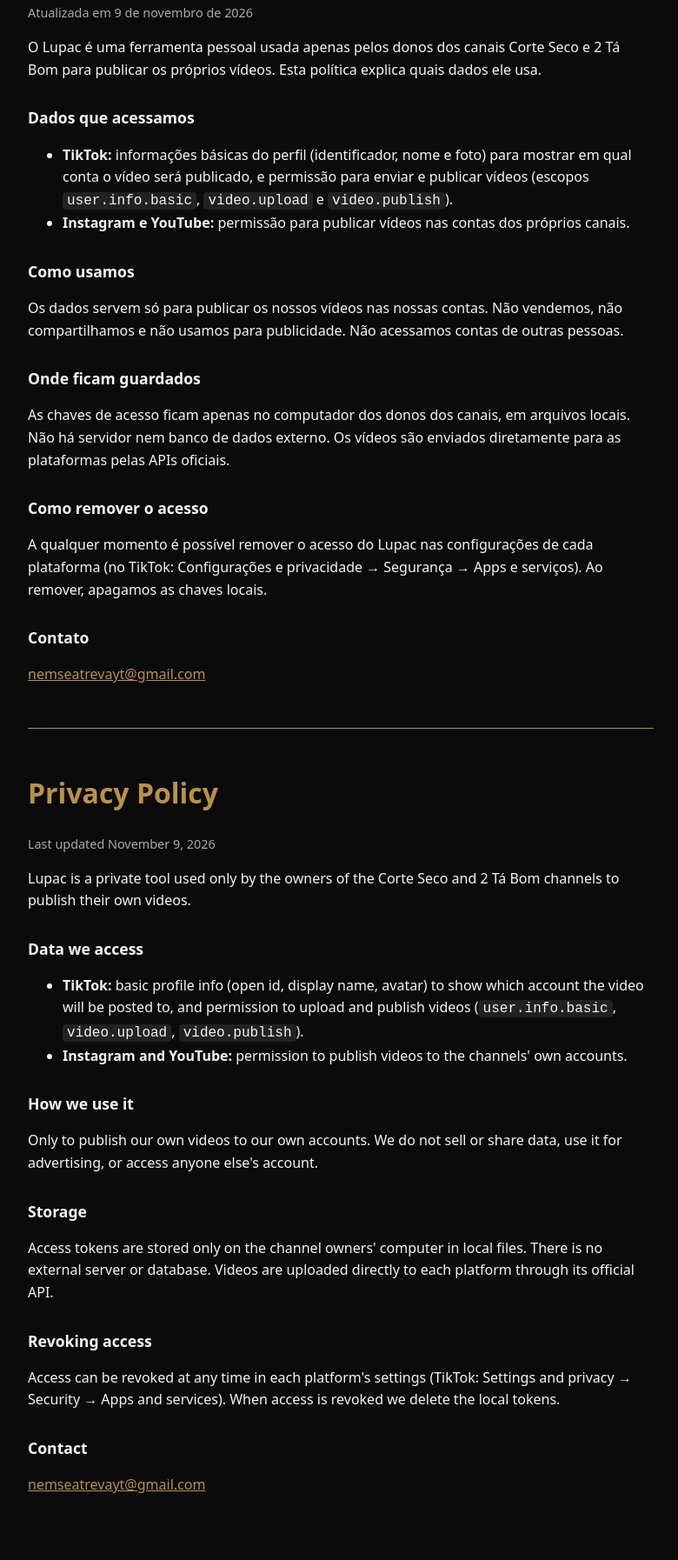
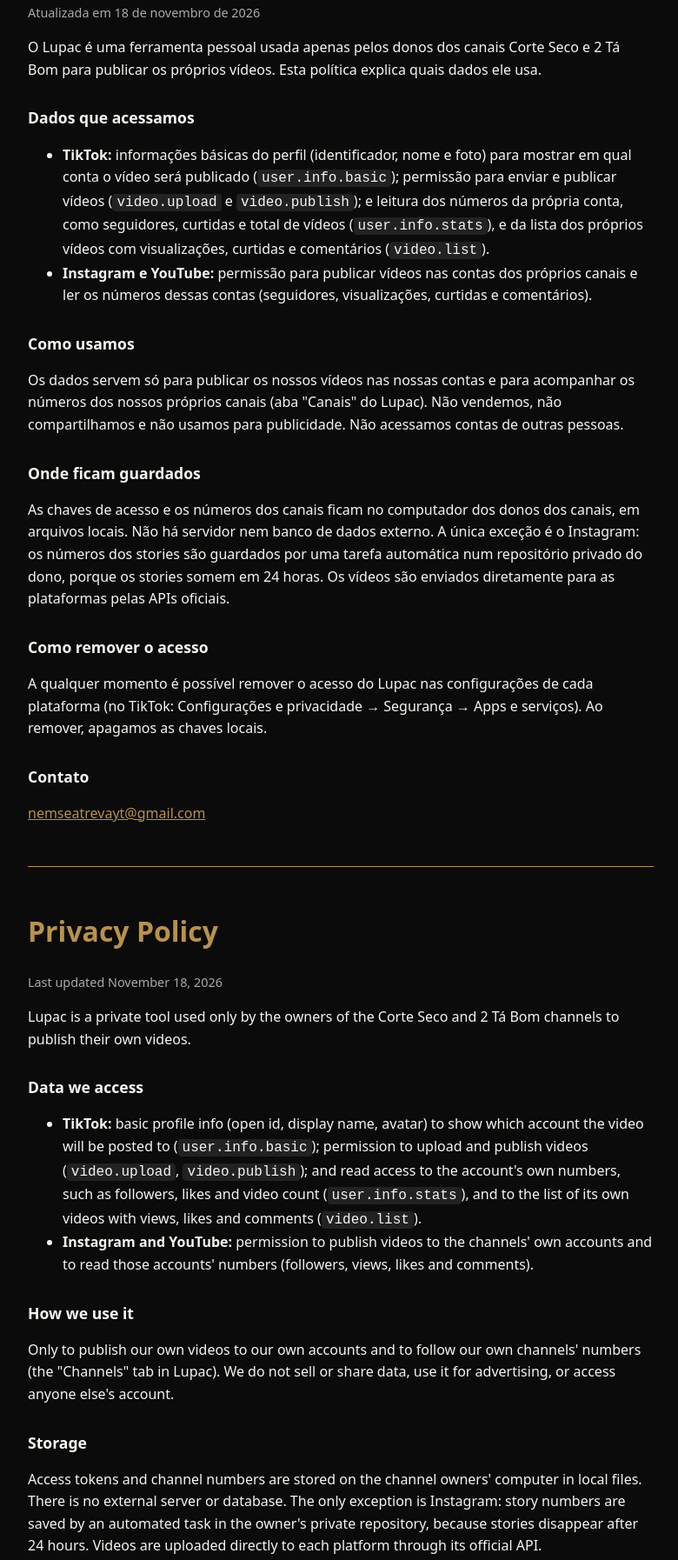
Before and after one commit to lucianofonsecadev/lupac, a plain HTML site: page privacidade.html in a window 1280 px wide. Shown: the part 159-1953 px from the top of the page at 87% size, without its empty margins (248-1028 px from the left). Drawn offline with Linux system fonts and the light colour scheme.

Commit message:
Política de privacidade: inclui user.info.stats e video.list
Acrescenta as permissões de leitura dos números da própria conta (aba Canais do Lupac),
os números de Instagram e YouTube, e onde ficam guardados os números dos stories.

```diff
--- a/privacidade.html
+++ b/privacidade.html
@@ -10,22 +10,28 @@
 <main>
 <p><a href="index.html">← Lupac</a></p>
 <h1>Política de Privacidade</h1>
-<p class="data">Atualizada em 9 de novembro de 2026</p>
+<p class="data">Atualizada em 18 de novembro de 2026</p>
 <p>O Lupac é uma ferramenta pessoal usada apenas pelos donos dos canais Corte Seco e 2 Tá Bom para publicar os próprios
 vídeos. Esta política explica quais dados ele usa.</p>
 <h2>Dados que acessamos</h2>
 <ul>
 <li><strong>TikTok:</strong> informações básicas do perfil (identificador, nome e foto) para mostrar em qual conta o vídeo
-será publicado, e permissão para enviar e publicar vídeos (escopos <code>user.info.basic</code>, <code>video.upload</code>
-e <code>video.publish</code>).</li>
-<li><strong>Instagram e YouTube:</strong> permissão para publicar vídeos nas contas dos próprios canais.</li>
+será publicado (<code>user.info.basic</code>); permissão para enviar e publicar vídeos (<code>video.upload</code> e
+<code>video.publish</code>); e leitura dos números da própria conta, como seguidores, curtidas e total de vídeos
+(<code>user.info.stats</code>), e da lista dos próprios vídeos com visualizações, curtidas e comentários
+(<code>video.list</code>).</li>
+<li><strong>Instagram e YouTube:</strong> permissão para publicar vídeos nas contas dos próprios canais e ler os números
+dessas contas (seguidores, visualizações, curtidas e comentários).</li>
 </ul>
 <h2>Como usamos</h2>
-<p>Os dados servem só para publicar os nossos vídeos nas nossas contas. Não vendemos, não compartilhamos e não usamos para
-publicidade. Não acessamos contas de outras pessoas.</p>
+<p>Os dados servem só para publicar os nossos vídeos nas nossas contas e para acompanhar os números dos nossos próprios
+canais (aba "Canais" do Lupac). Não vendemos, não compartilhamos e não usamos para publicidade. Não acessamos contas de
+outras pessoas.</p>
 <h2>Onde ficam guardados</h2>
-<p>As chaves de acesso ficam apenas no computador dos donos dos canais, em arquivos locais. Não há servidor nem banco de
-dados externo. Os vídeos são enviados diretamente para as plataformas pelas APIs oficiais.</p>
+<p>As chaves de acesso e os números dos canais ficam no computador dos donos dos canais, em arquivos locais. Não há
+servidor nem banco de dados externo. A única exceção é o Instagram: os números dos stories são guardados por uma tarefa
+automática num repositório privado do dono, porque os stories somem em 24 horas. Os vídeos são enviados diretamente para
+as plataformas pelas APIs oficiais.</p>
 <h2>Como remover o acesso</h2>
 <p>A qualquer momento é possível remover o acesso do Lupac nas configurações de cada plataforma (no TikTok: Configurações
 e privacidade → Segurança → Apps e serviços). Ao remover, apagamos as chaves locais.</p>
@@ -35,21 +41,26 @@ e privacidade → Segurança → Apps e serviços). Ao remover, apagamos as chav
 <hr>
 <h1 lang="en">Privacy Policy</h1>
 <div lang="en">
-<p class="data">Last updated November 9, 2026</p>
+<p class="data">Last updated November 18, 2026</p>
 <p>Lupac is a private tool used only by the owners of the Corte Seco and 2 Tá Bom channels to publish their own videos.</p>
 <h2>Data we access</h2>
 <ul>
 <li><strong>TikTok:</strong> basic profile info (open id, display name, avatar) to show which account the video will be
-posted to, and permission to upload and publish videos (<code>user.info.basic</code>, <code>video.upload</code>,
-<code>video.publish</code>).</li>
-<li><strong>Instagram and YouTube:</strong> permission to publish videos to the channels' own accounts.</li>
+posted to (<code>user.info.basic</code>); permission to upload and publish videos (<code>video.upload</code>,
+<code>video.publish</code>); and read access to the account's own numbers, such as followers, likes and video count
+(<code>user.info.stats</code>), and to the list of its own videos with views, likes and comments
+(<code>video.list</code>).</li>
+<li><strong>Instagram and YouTube:</strong> permission to publish videos to the channels' own accounts and to read those
+accounts' numbers (followers, views, likes and comments).</li>
 </ul>
 <h2>How we use it</h2>
-<p>Only to publish our own videos to our own accounts. We do not sell or share data, use it for advertising, or access
-anyone else's account.</p>
+<p>Only to publish our own videos to our own accounts and to follow our own channels' numbers (the "Channels" tab in
+Lupac). We do not sell or share data, use it for advertising, or access anyone else's account.</p>
 <h2>Storage</h2>
-<p>Access tokens are stored only on the channel owners' computer in local files. There is no external server or database.
-Videos are uploaded directly to each platform through its official API.</p>
+<p>Access tokens and channel numbers are stored on the channel owners' computer in local files. There is no external
+server or database. The only exception is Instagram: story numbers are saved by an automated task in the owner's private
+repository, because stories disappear after 24 hours. Videos are uploaded directly to each platform through its official
+API.</p>
 <h2>Revoking access</h2>
 <p>Access can be revoked at any time in each platform's settings (TikTok: Settings and privacy → Security → Apps and
 services). When access is revoked we delete the local tokens.</p>
```
